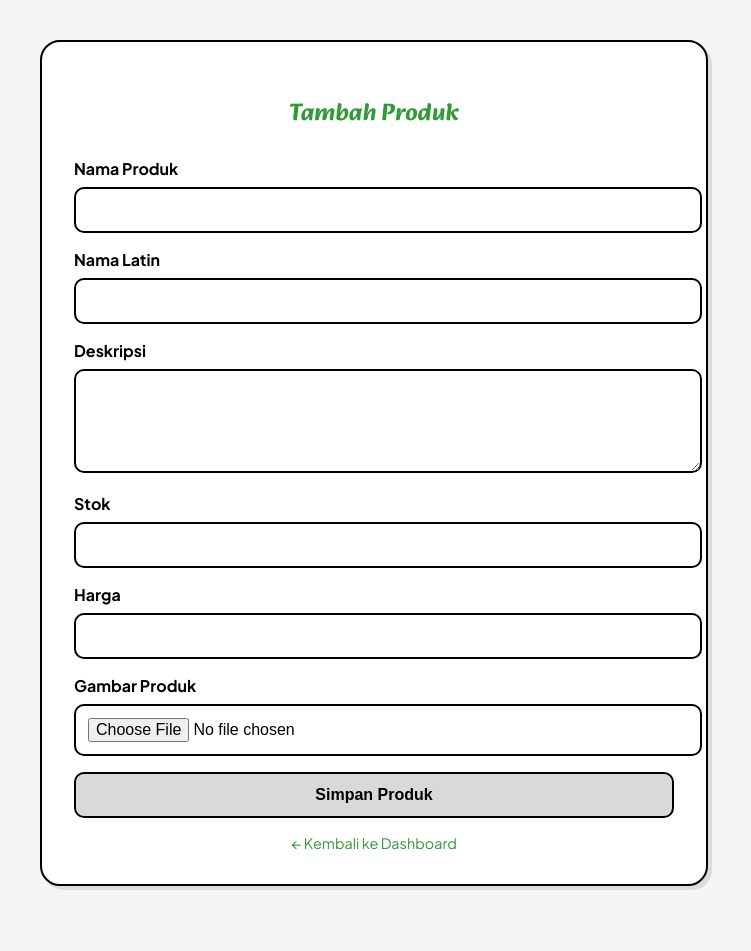
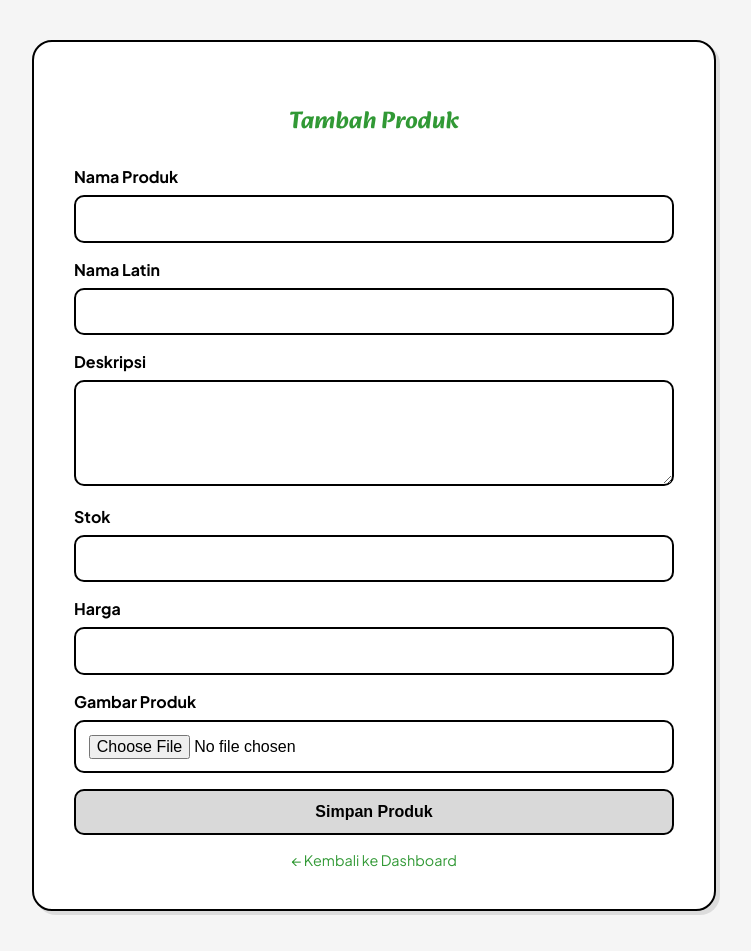
Before and after one commit to kaireiras/final-project, a PHP site: page /admin/tambah_produk.php in a window 1280 px wide. Shown: the whole page, without its empty margins (266-1017 px from the left). Before the commit the page ends 890 px from the top, so only its background shows below. Run offline with PHP 8.4, Linux system fonts and the light colour scheme; the visitor is signed in with stand-in values (Sample User, id 1).

Commit message:
edit tambah produk css php

```diff
--- a/admin/tambah_produk.php
+++ b/admin/tambah_produk.php
@@ -57,7 +57,7 @@ if ($_SERVER['REQUEST_METHOD'] === 'POST') {
             background: #fff;
             border: 2px solid #000;
             border-radius: 20px;
-            padding: 2rem;
+            padding: 2.5rem;
             box-shadow: 4px 4px 0px rgba(0, 0, 0, 0.1);
         }
 
@@ -83,11 +83,12 @@ if ($_SERVER['REQUEST_METHOD'] === 'POST') {
         input[type="file"],
         textarea {
             width: 100%;
-            padding: 0.75rem;
+            padding: 0.8rem;
             border: 2px solid #000;
             border-radius: 10px;
             font-size: 1rem;
             background: #fff;
+            box-sizing: border-box;
         }
 
         button {
--- a/index.php
+++ b/index.php
@@ -85,7 +85,7 @@ $result = mysqli_query($conn, $query);
     <div class="grid-container">
       <?php while ($row = mysqli_fetch_assoc($result)) { ?>
         <div class="card">
-          <a href="test.php?id_produk=<?= $row['id_produk'] ?>" style="text-decoration: none; color: inherit;">
+          <a href="product.php?id_produk=<?= $row['id_produk'] ?>" style="text-decoration: none; color: inherit;">
             <div class="card-image-wrapper">
               <img src="src/<?= htmlspecialchars($row['gambar']) ?>" alt="<?= htmlspecialchars($row['nama_produk']) ?>" />
             </div>
--- /dev/null
+++ b/linkyt.txt
@@ -0,0 +1 @@
+https://youtu.be/Bls9TlCU6gg
```
Also changed, not shown: admin/hapus_produk.php (+10 -1 lines).
